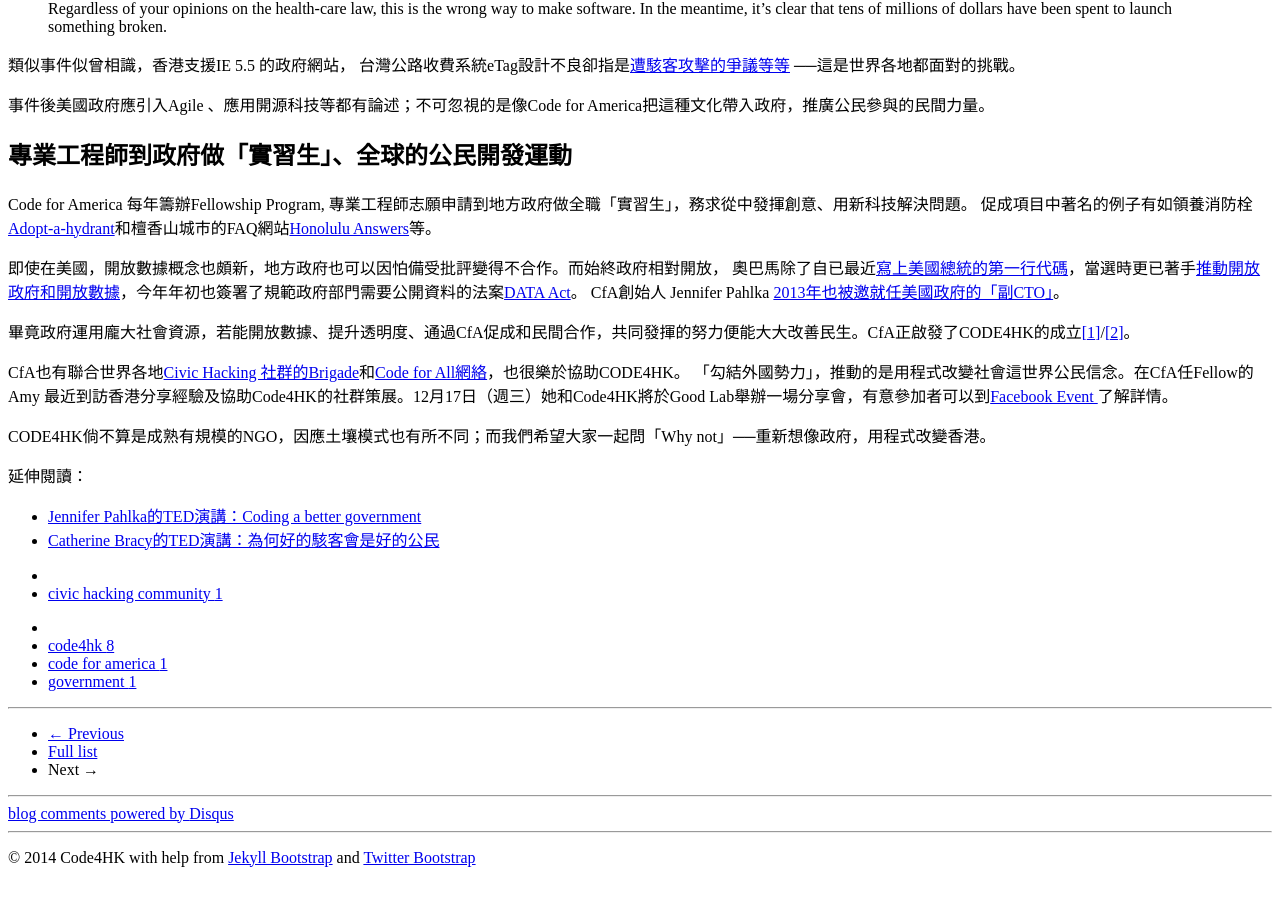
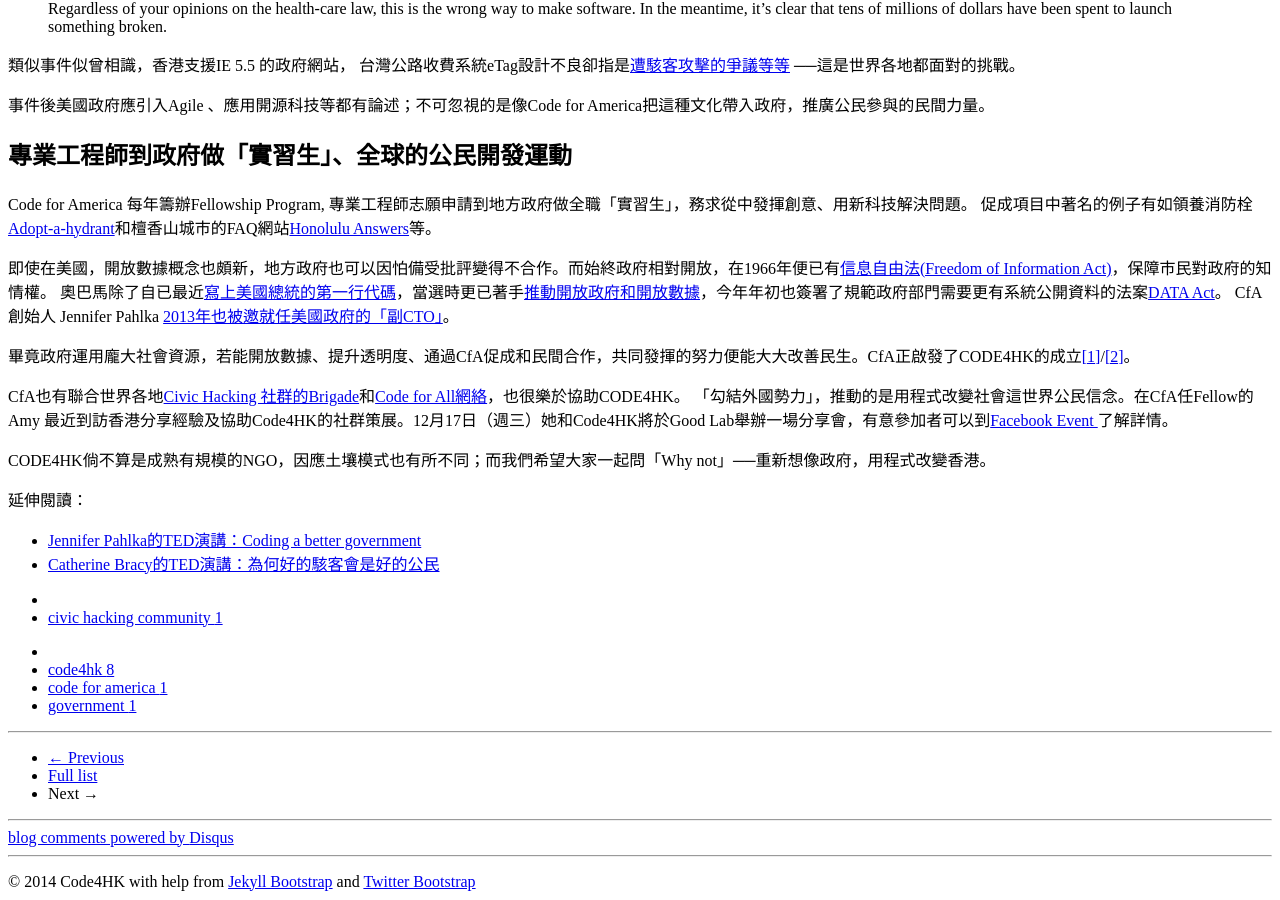
Before and after one commit to code4hk/code4hk.github.io, a Jekyll site: the page built from _posts/2014-12-14-cfa.md, in a window 1280 px wide and 900 px high, scrolled down 1056 px. Built offline with Jekyll 4.4.1, drawn with Linux system fonts in a browser that asks for light colours; Markdown is read by kramdown in place of the engine named in the settings; comment, search, counter and statistics services are not loaded.

Commit message:
Update 2014-12-14-cfa.md

```diff
--- a/_posts/2014-12-14-cfa.md
+++ b/_posts/2014-12-14-cfa.md
@@ -51,8 +51,8 @@ In the meantime, it’s clear that tens of millions of dollars have been spent t
 Code for America 每年籌辦Fellowship Program, 專業工程師志願申請到地方政府做全職「實習生」，務求從中發揮創意、用新科技解決問題。
 促成項目中著名的例子有如領養消防栓[Adopt-a-hydrant](http://www.adoptahydrant.org/)和檀香山城市的FAQ網站[Honolulu Answers](http://www.codeforamerica.org/apps/honolulu-answers/)等。
 
-即使在美國，開放數據概念也頗新，地方政府也可以因怕備受批評變得不合作。而始終政府相對開放，
-奧巴馬除了自已最近[寫上美國總統的第一行代碼](http://mashable.com/2014/12/09/president-obama-code/)，當選時更已著手[推動開放政府和開放數據](http://www.whitehouse.gov/open)，今年年初也簽署了規範政府部門需要公開資料的法案[DATA Act](
+即使在美國，開放數據概念也頗新，地方政府也可以因怕備受批評變得不合作。而始終政府相對開放，在1966年便已有[信息自由法(Freedom of Information Act)](https://zh.wikipedia.org/zh-hk/%E4%BF%A1%E6%81%AF%E8%87%AA%E7%94%B1%E6%B3%95)，保障市民對政府的知情權。
+奧巴馬除了自已最近[寫上美國總統的第一行代碼](http://mashable.com/2014/12/09/president-obama-code/)，當選時更已著手[推動開放政府和開放數據](http://www.whitehouse.gov/open)，今年年初也簽署了規範政府部門需要更有系統公開資料的法案[DATA Act](
 https://en.wikipedia.org/wiki/Digital_Accountability_and_Transparency_Act_of_2014
 )。
 CfA創始人 Jennifer Pahlka  [2013年也被邀就任美國政府的「副CTO」](http://mashable.com/2014/12/09/president-obama-code/)。
```
